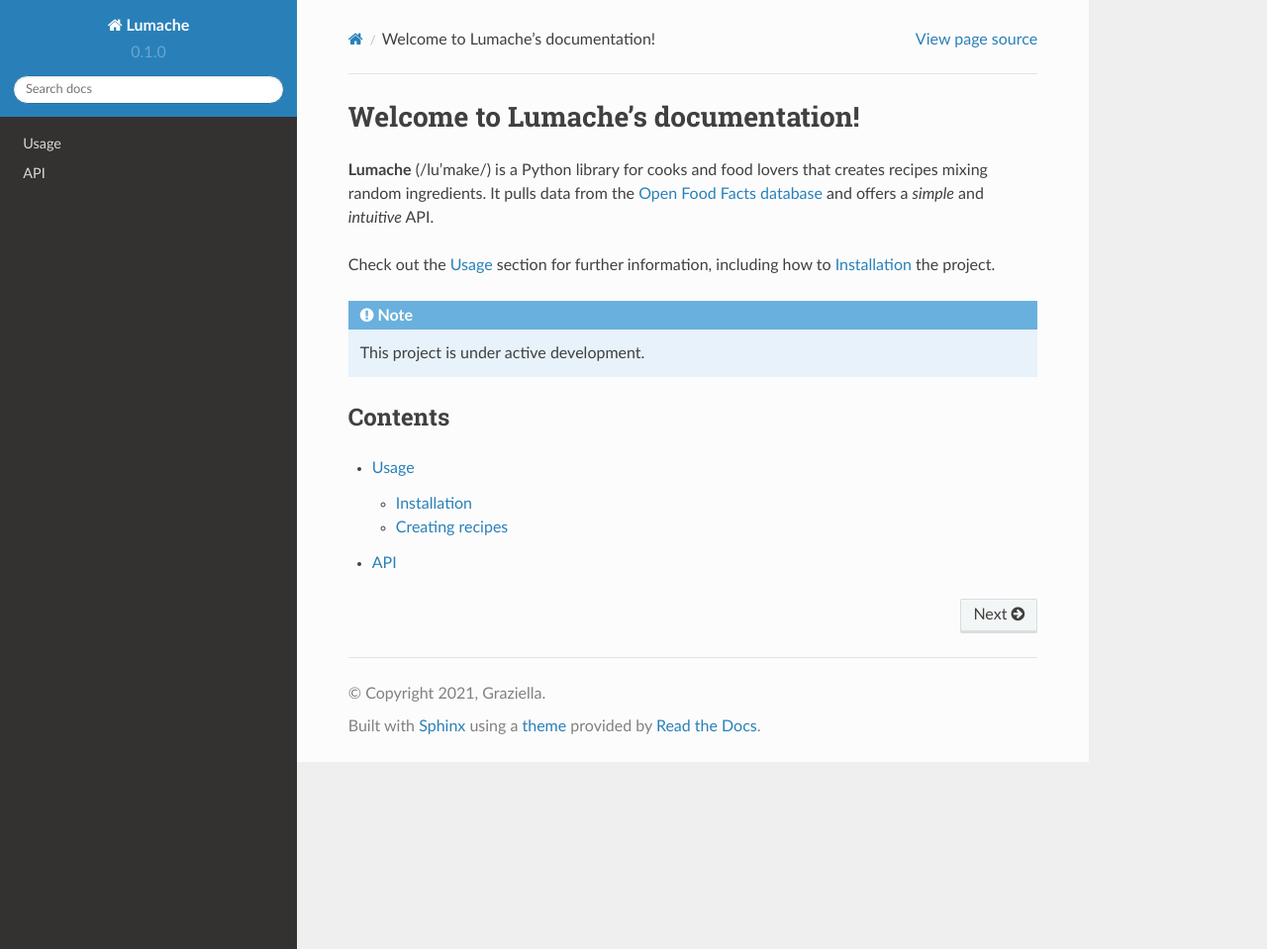
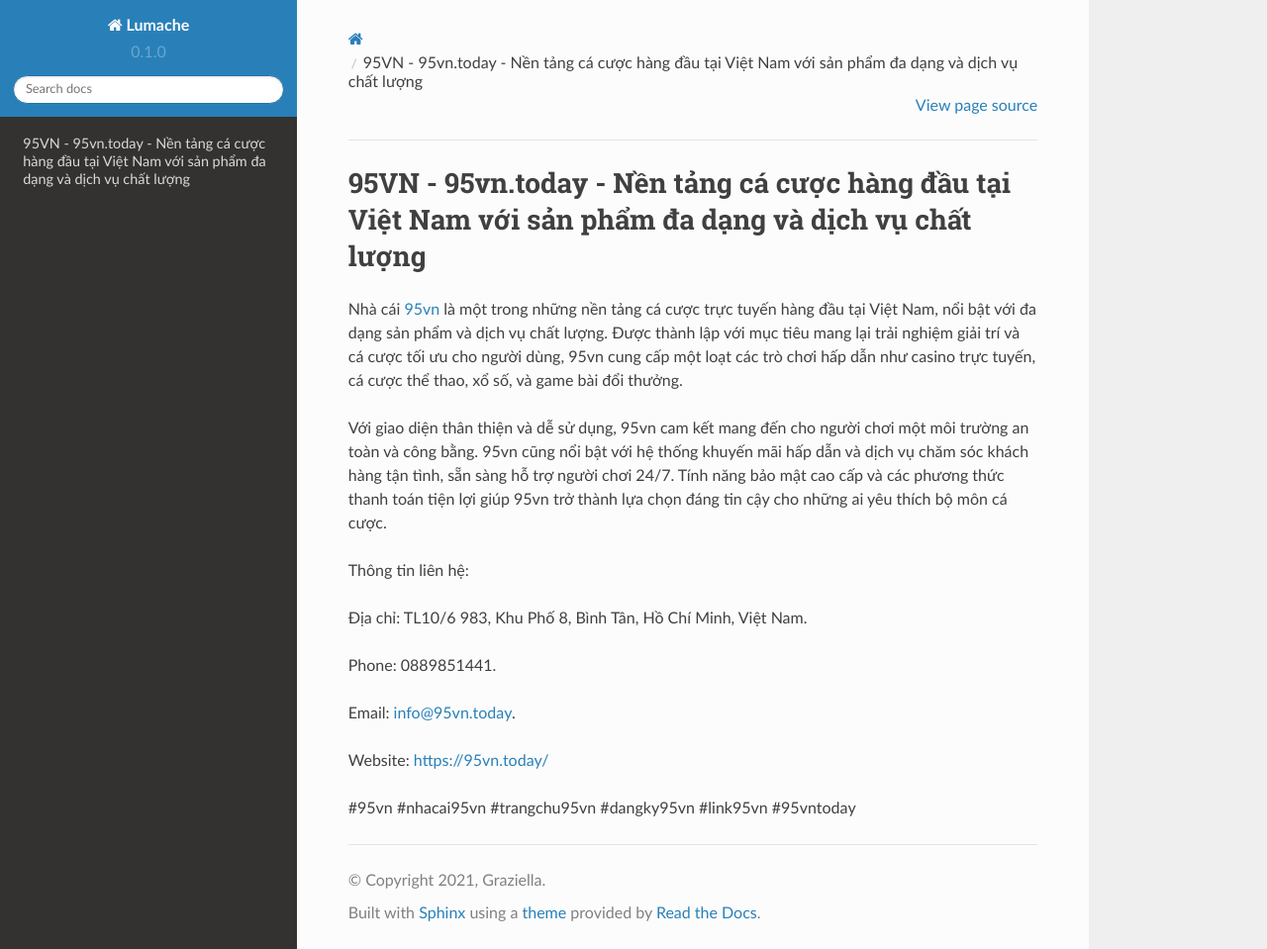
Before and after one commit to iaduphattai904809/95vntoday, a Sphinx documentation site: the page built from docs/source/index.rst, in a window 1280 px wide and 959 px high. Shown: the whole window at 99% size. Built offline with Sphinx 7.4.7 and the Read the Docs theme 2.0.0, drawn with Linux system fonts in a browser that asks for light colours.

Commit message:
Update index.rst

```diff
--- a/docs/source/index.rst
+++ b/docs/source/index.rst
@@ -1,22 +1,18 @@
-Welcome to Lumache's documentation!
+95VN - 95vn.today - Nền tảng cá cược hàng đầu tại Việt Nam với sản phẩm đa dạng và dịch vụ chất lượng
 ===================================
 
-**Lumache** (/lu'make/) is a Python library for cooks and food lovers
-that creates recipes mixing random ingredients.
-It pulls data from the `Open Food Facts database <https://world.openfoodfacts.org/>`_
-and offers a *simple* and *intuitive* API.
+Nhà cái `95vn <https://95vn.today/>`_ là một trong những nền tảng cá cược trực tuyến hàng đầu tại Việt Nam, nổi bật với đa dạng sản phẩm và dịch vụ chất lượng. Được thành lập với mục tiêu mang lại trải nghiệm giải trí và cá cược tối ưu cho người dùng, 95vn cung cấp một loạt các trò chơi hấp dẫn như casino trực tuyến, cá cược thể thao, xổ số, và game bài đổi thưởng.
 
-Check out the :doc:`usage` section for further information, including
-how to :ref:`installation` the project.
+Với giao diện thân thiện và dễ sử dụng, 95vn cam kết mang đến cho người chơi một môi trường an toàn và công bằng. 95vn cũng nổi bật với hệ thống khuyến mãi hấp dẫn và dịch vụ chăm sóc khách hàng tận tình, sẵn sàng hỗ trợ người chơi 24/7. Tính năng bảo mật cao cấp và các phương thức thanh toán tiện lợi giúp 95vn trở thành lựa chọn đáng tin cậy cho những ai yêu thích bộ môn cá cược.
 
-.. note::
+Thông tin liên hệ:
 
-   This project is under active development.
+Địa chỉ: TL10/6 983, Khu Phố 8, Bình Tân, Hồ Chí Minh, Việt Nam.
 
-Contents
---------
+Phone: 0889851441.
 
-.. toctree::
+Email: info@95vn.today.
 
-   usage
-   api
+Website: https://95vn.today/
+
+#95vn #nhacai95vn #trangchu95vn #dangky95vn #link95vn #95vntoday
```
